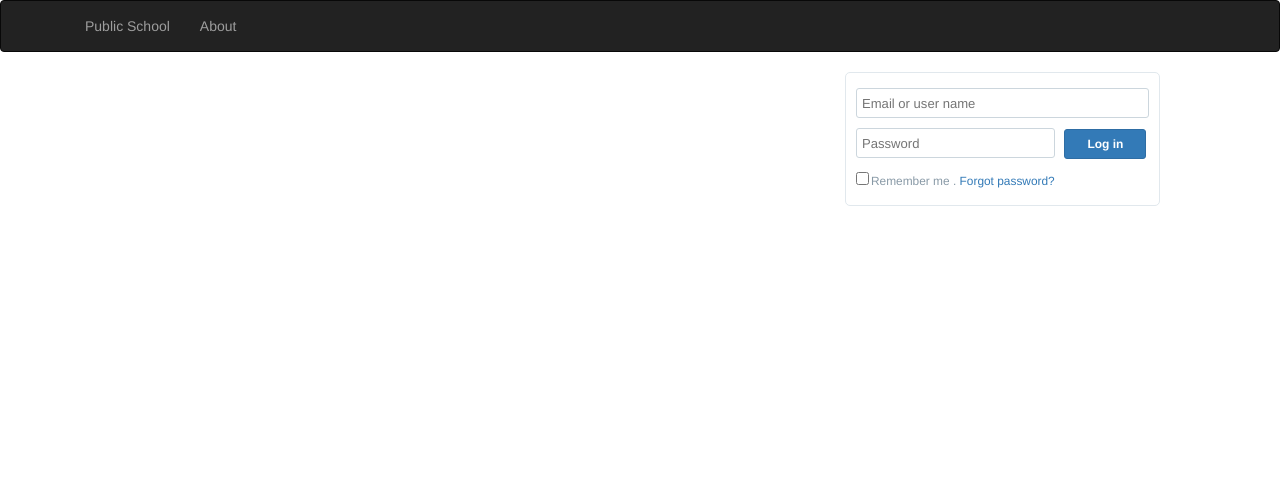
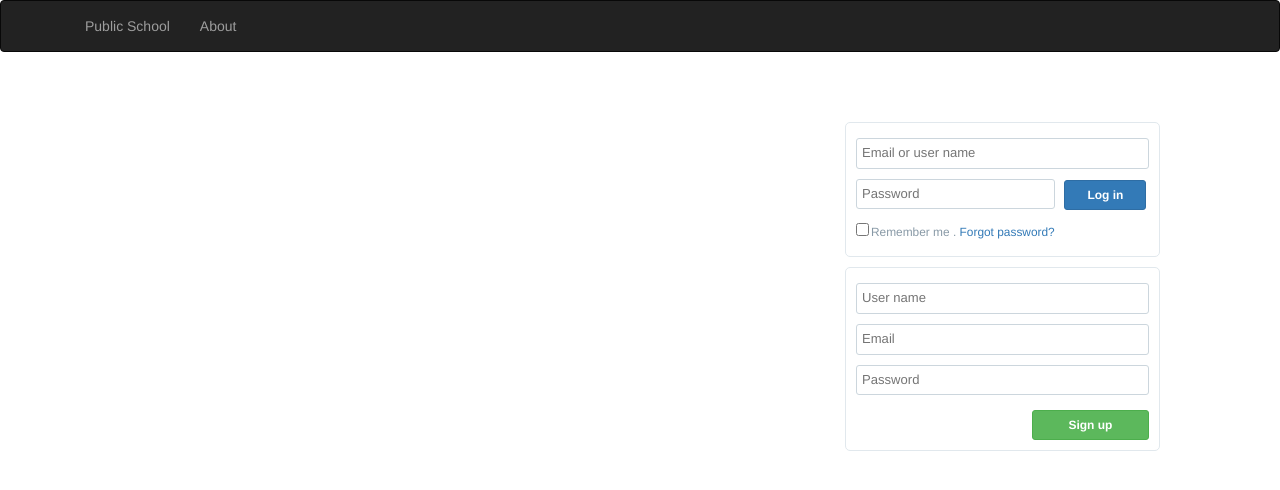
Before and after one commit to XeeshanAnsari/School_Management_php, a PHP site: page /signUp.html in a window 1280 px wide. Shown: the top 490 px of the page. Run offline with PHP 8.4, Linux system fonts and the light colour scheme.

Commit message:
Design SignUpBox in signUp page

```diff
--- a/css/style.css
+++ b/css/style.css
@@ -63,16 +63,20 @@ textarea{
     margin: 10px 0px;
 }
 /*  signUp page working end here   */
-#signBox{
+#signInBox , #signUpBox{
     width: 90%;
+    background-color: #ffffff;
     border: 1px solid #E1E8ED;
     border-radius: 5px;
     padding: 10px;
     font-size: 85%;
+    margin: 10px 0px;
 }
-#userNameInput , #userPassInput{
+#signInBox{
+    margin-top: 50px;
+}
+#userNameInput , #userPassInput , #userNameInputUp , #userEmailInputUp ,#userPassInputUp{
     width: 100%;
-    height: 30px;
     border-radius: 3px 3px;
     margin: 5px 0px;
     border:1px solid #CCD6DD;
@@ -84,7 +88,7 @@ textarea{
     width: 68%;
     margin-bottom: 10px;
 }
-.signInButton{
+.signInButton , .signUpButton{
     width: 28%;
     margin: 0px auto;
     padding: 0px;
@@ -95,5 +99,10 @@ textarea{
     margin-left: 2px;
     font-weight: normal;
 }
+.signUpButton{
+    width: 40%;
+    margin-left: 60%;
+    margin-top: 10px;
+}
 
 /*  signUp page working strat here   */
--- a/signUp.html
+++ b/signUp.html
@@ -30,13 +30,22 @@
                 </div>
                 <div class="col-md-4">
 
-                    <div  id="signBox">
+                    <div  id="signInBox">
 
-                        <input type="text" name="userName" id="userNameInput" placeholder="Email or user name"><br>
-                        <input type="text" name="userPassword" id="userPassInput" placeholder="Password">
+                        <input type="text" name="userNameIn" id="userNameInput" placeholder="Email or user name"><br>
+                        <input type="text" name="userPasswordIn" id="userPassInput" placeholder="Password">
                         <button class="btn btn-primary btn-sm signInButton" name="login"  ><b>Log in</b></button>
                         <input type="checkbox" name="rememberMe" id="remember"><label for="remember" id="meRemember"> Remember me . </label>
                         <a href="#" id="forgotPass">Forgot password?</a>
+
+                    </div>
+
+                    <div  id="signUpBox">
+
+                        <input type="text" name="userNameUp" id="userNameInputUp" placeholder="User name"><br>
+                        <input type="text" name="userEmailUp" id="userEmailInputUp" placeholder="Email"><br>
+                        <input type="text" name="userPasswordUp" id="userPassInputUp" placeholder="Password"><br>
+                        <button class="btn btn-success btn-sm signUpButton" name="signUp"  ><b>Sign up</b></button>
 
                     </div>
 
```
